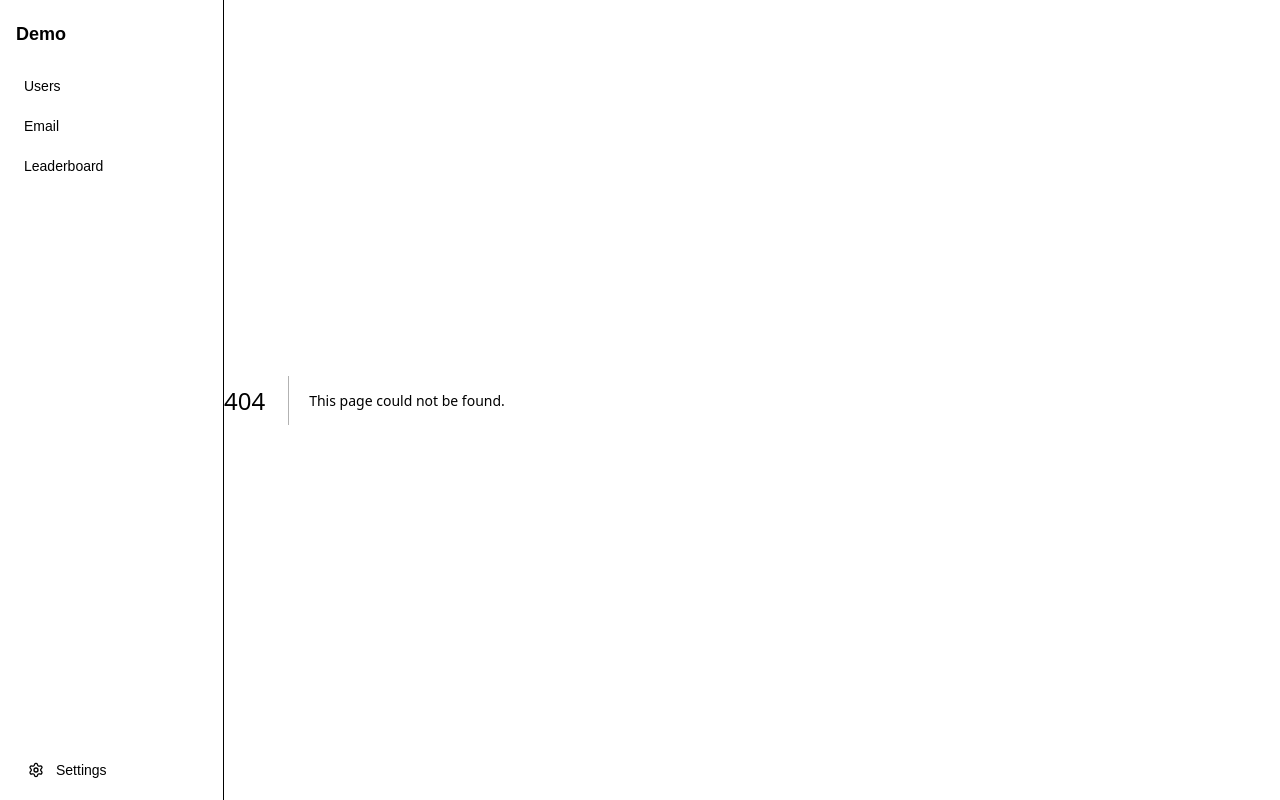
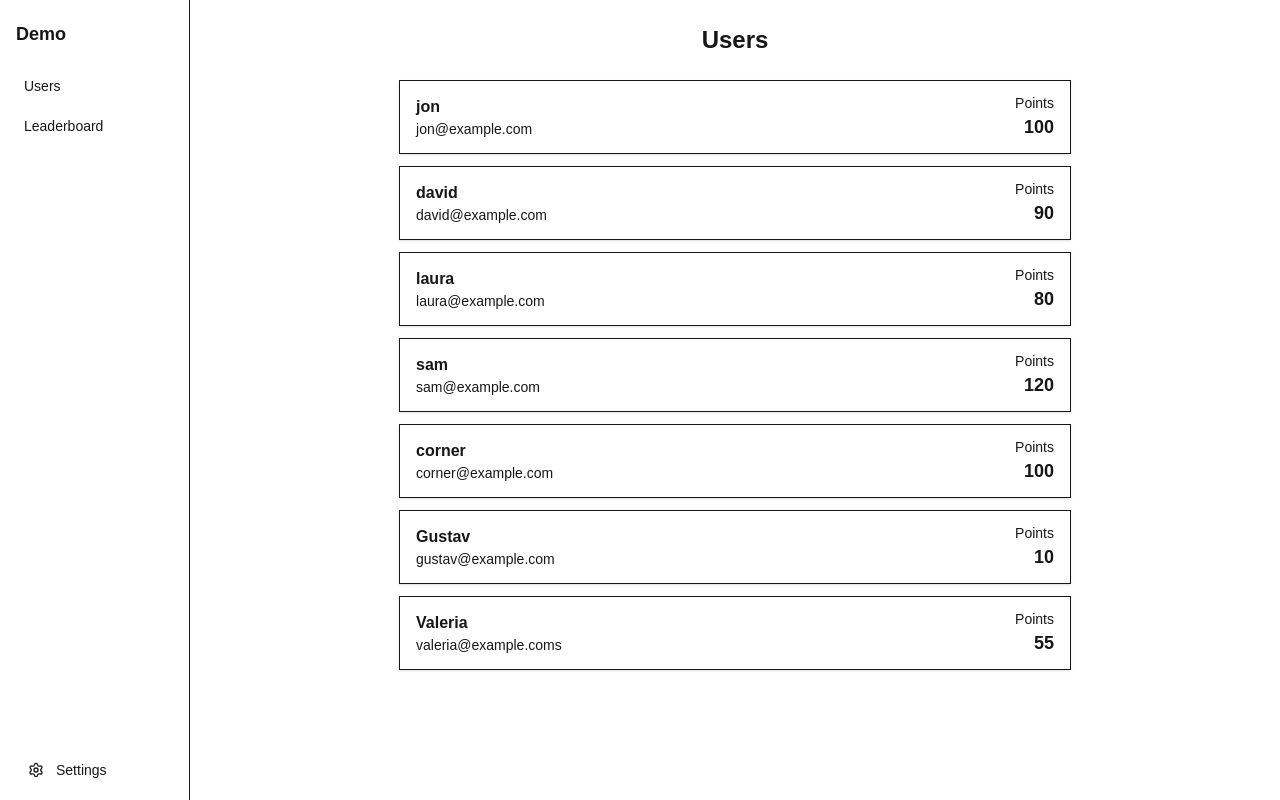
Before and after one commit to SyedJunaidAli1/assignment-dashboard, a Next.js app: page /user in a window 1280 px wide. Before the commit this address had no page. Built offline with nearby package versions, Linux system fonts and the light colour scheme.

Commit message:
user.page done

```diff
--- /dev/null
+++ b/app/api/leaderboard/route.ts
@@ -0,0 +1,5 @@
+import user from "@/lib/user";
+
+export async function GET() {
+  return Response.json(user);
+}
--- /dev/null
+++ b/app/api/user/route.ts
@@ -0,0 +1,5 @@
+import user from "@/lib/user";
+
+export async function GET() {
+  return Response.json(user);
+}
--- a/app/components/sidebar.tsx
+++ b/app/components/sidebar.tsx
@@ -4,8 +4,7 @@ import { Settings } from "lucide-react";
 import Link from "next/link";
 
 const navItems = [
-  { name: "Users", href: "/name" },
-  { name: "Email", href: "/email" },
+  { name: "Users", href: "/user" },
   { name: "Leaderboard", href: "/leaderboard" },
 ];
 
--- /dev/null
+++ b/app/user/page.tsx
@@ -0,0 +1,53 @@
+"use client";
+
+import { useEffect, useState } from "react";
+
+interface User {
+  id: number;
+  name: string;
+  email: string;
+  points: number;
+}
+
+const Page = () => {
+  const [user, setUser] = useState<User[]>([]);
+
+  useEffect(() => {
+    const fetchData = async () => {
+      const res = await fetch("api/user");
+      const data = await res.json();
+      setUser(data);
+    };
+
+    fetchData();
+  }, [setUser]);
+
+  return (
+    <div className="flex flex-col items-center min-h-screen  w-full px-4 py-6 ">
+      <h1 className="text-2xl font-bold mb-6">Users</h1>
+
+      <div className="w-full max-w-2xl flex flex-col gap-3">
+        {user.map((u) => (
+          <div
+            key={u.id}
+            className="flex items-center justify-between border rounded-2xl bg-primary px-4 py-3 shadow-sm hover:shadow-md transition"
+          >
+            <div className="flex items-center gap-3">
+              <div>
+                <p className="font-semibold">{u.name}</p>
+                <p className="text-sm">{u.email}</p>
+              </div>
+            </div>
+
+            <div className="text-right">
+              <p className="text-sm">Points</p>
+              <p className="font-bold text-lg">{u.points}</p>
+            </div>
+          </div>
+        ))}
+      </div>
+    </div>
+  );
+};
+
+export default Page;
```
